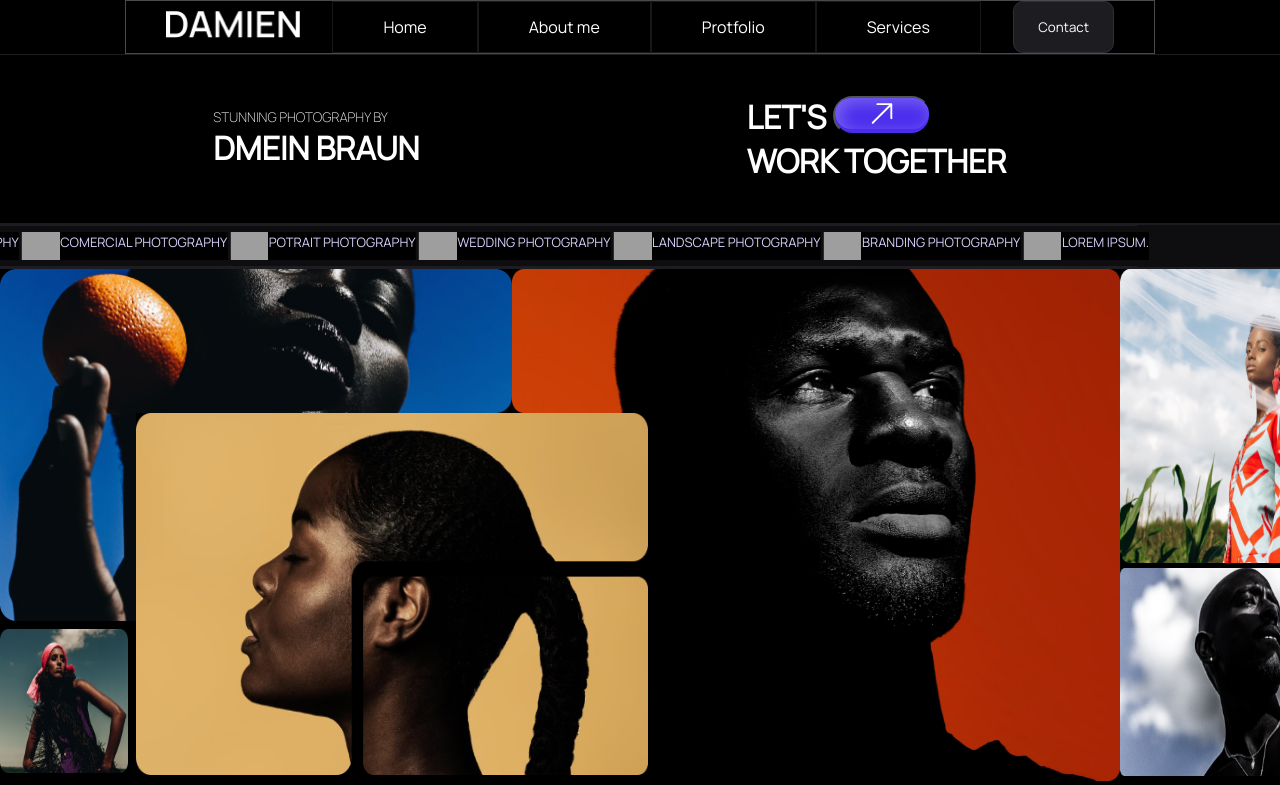
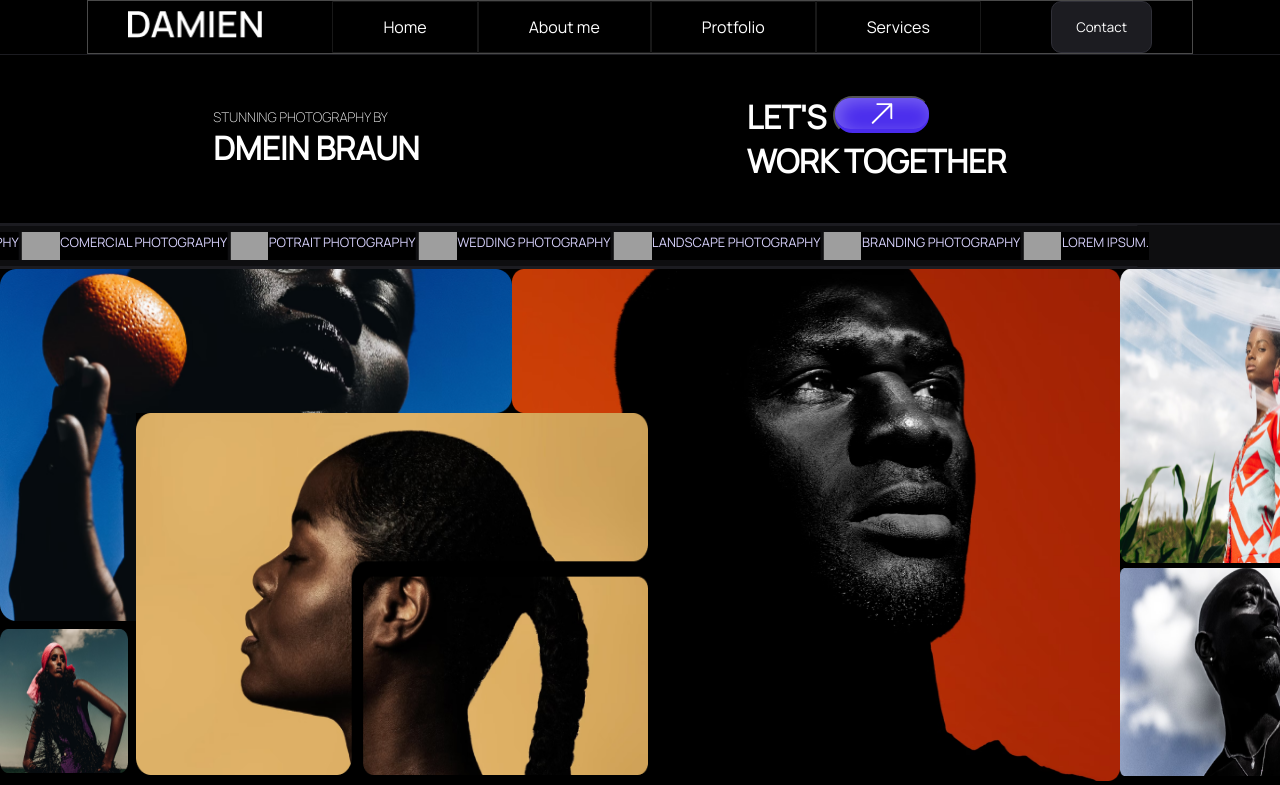
Before and after one commit to JuwelShaikh/figma-desgin, a React (Create React App) app: page / in a window 1280 px wide. Shown: the top 785 px of the page. Built offline with nearby package versions, Linux system fonts and the light colour scheme; grey boxes are pictures that could not be loaded.

Commit message:
Navbar position set

```diff
--- a/src/Components/HomePage/NavBar/Navbar.css
+++ b/src/Components/HomePage/NavBar/Navbar.css
@@ -1,11 +1,16 @@
+
+.n-container{
+    display: flex;
+    justify-content: center;
+}
 .navBar {
-    /* width: 80%; */
+    width: 80%;
     display: flex;
     justify-content: space-between;
     align-items: center;
     align-self: stretch;
     padding: 0 2.5rem;
-    margin: 0 7.81rem;
+    /* margin: 0 7.81rem; */
     border: 1px solid rgba(128, 128, 128, 0.581);
 }
 
@@ -30,6 +35,7 @@
 
 .n-list>li:hover {
     background: rgba(128, 128, 128, 0.39);
+    border-top-left-radius: 10px;
 }
 
 .n-left>button {
--- a/src/Components/HomePage/NavBar/Navbar.jsx
+++ b/src/Components/HomePage/NavBar/Navbar.jsx
@@ -4,6 +4,7 @@ import logo from '../../../Images/Logo.png'
 
 const Navbar = () => {
     return (
+        <div className="n-container">
             <div className='navBar'>
                 <div className="n-right">
                     <img src={logo} alt="" />
@@ -22,6 +23,7 @@ const Navbar = () => {
                     <button>Contact</button>
                 </div>
             </div>
+        </div>
     );
 };
 
--- a/src/Components/HomePage/SelfContent/SelfContent.css
+++ b/src/Components/HomePage/SelfContent/SelfContent.css
@@ -3,9 +3,10 @@
     display: flex;
     align-items: center;
     justify-content: center;
+    margin-top: 5rem;
 }
 .s-container{
-    width: 70%;
+    width: 80%;
     height: 300rem;
     border: 1px solid white;
 }
```
Lines whose indentation alone changed are shown as unchanged.
